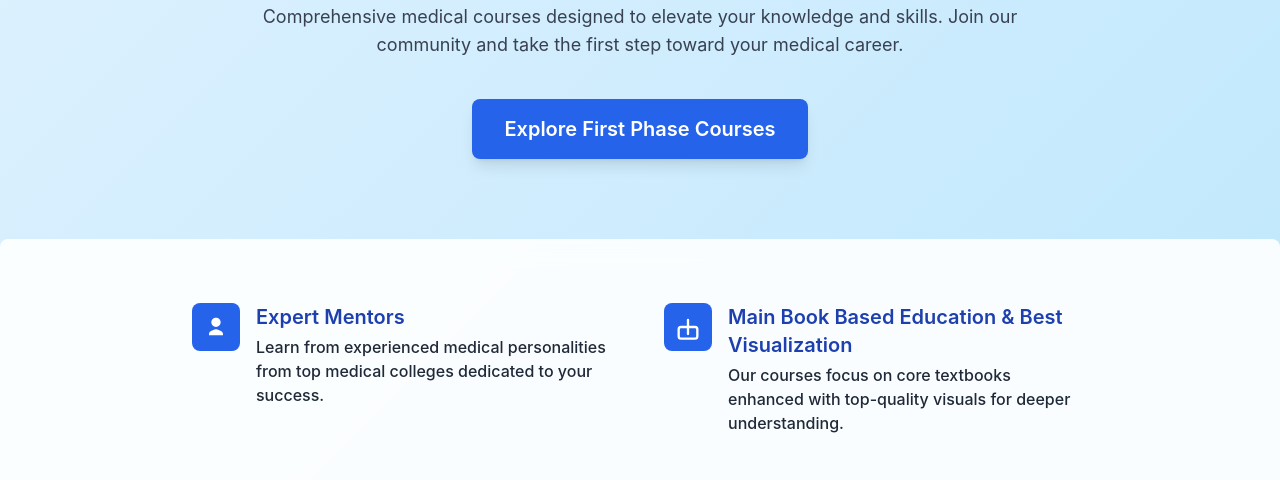
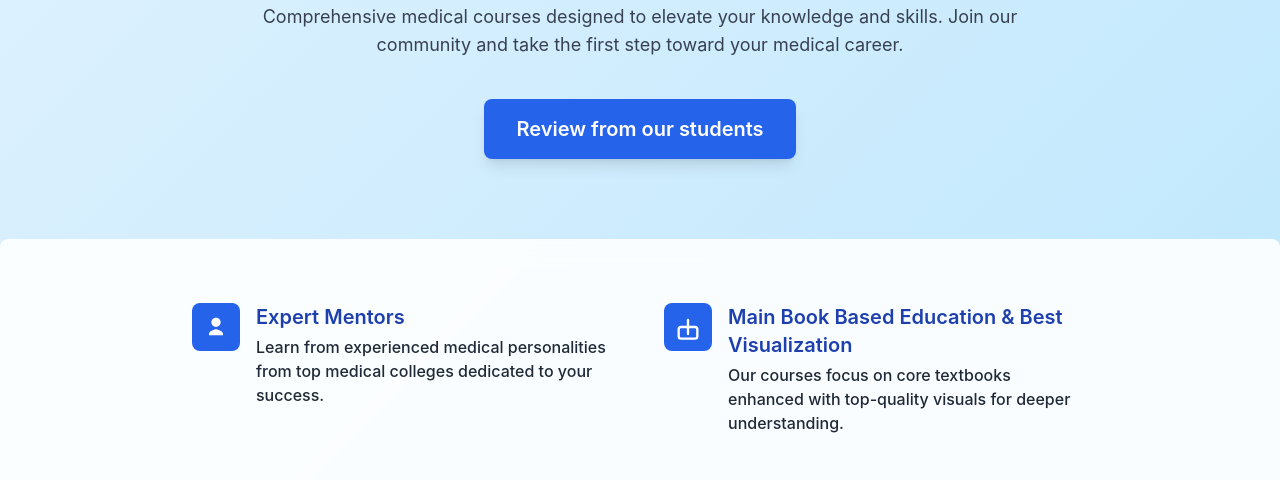
Before and after one commit to AntidoteMedicalAcademy/Antidote, a plain HTML site: page index.html in a window 1280 px wide. Shown: the part 293-773 px from the top of the page. Drawn offline with nearby package versions, Linux system fonts and the light colour scheme.

Commit message:
Update index.html

```diff
--- a/index.html
+++ b/index.html
@@ -58,7 +58,7 @@
       Comprehensive medical courses designed to elevate your knowledge and skills. Join our community and take the first step toward your medical career.
     </p>
     <a href="first-phase.html" class="inline-block bg-blue-600 text-white px-8 py-4 rounded-lg text-xl font-semibold shadow-lg hover:bg-blue-700 transition duration-300">
-      Explore First Phase Courses
+      Review from our students
     </a>
   </section>
 
```
